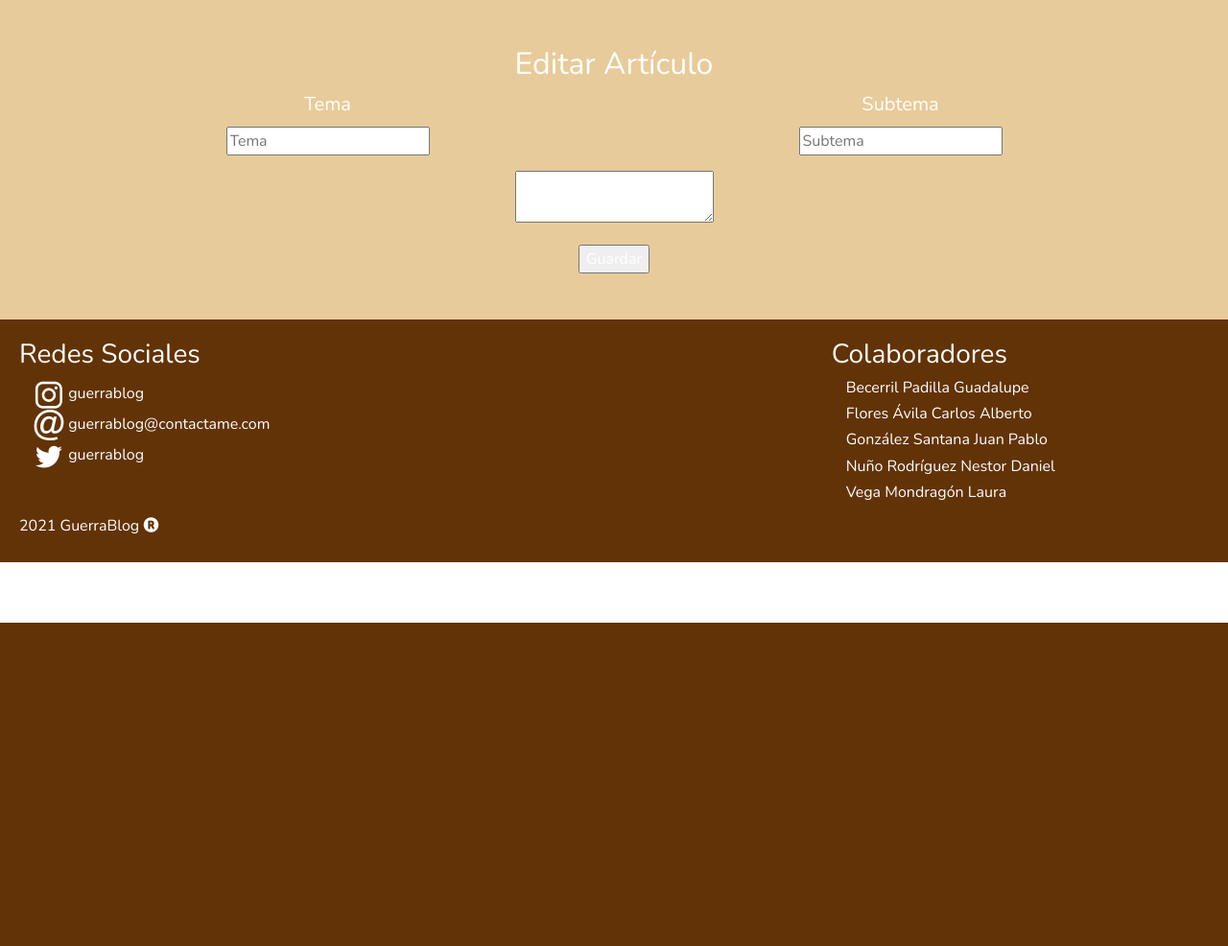
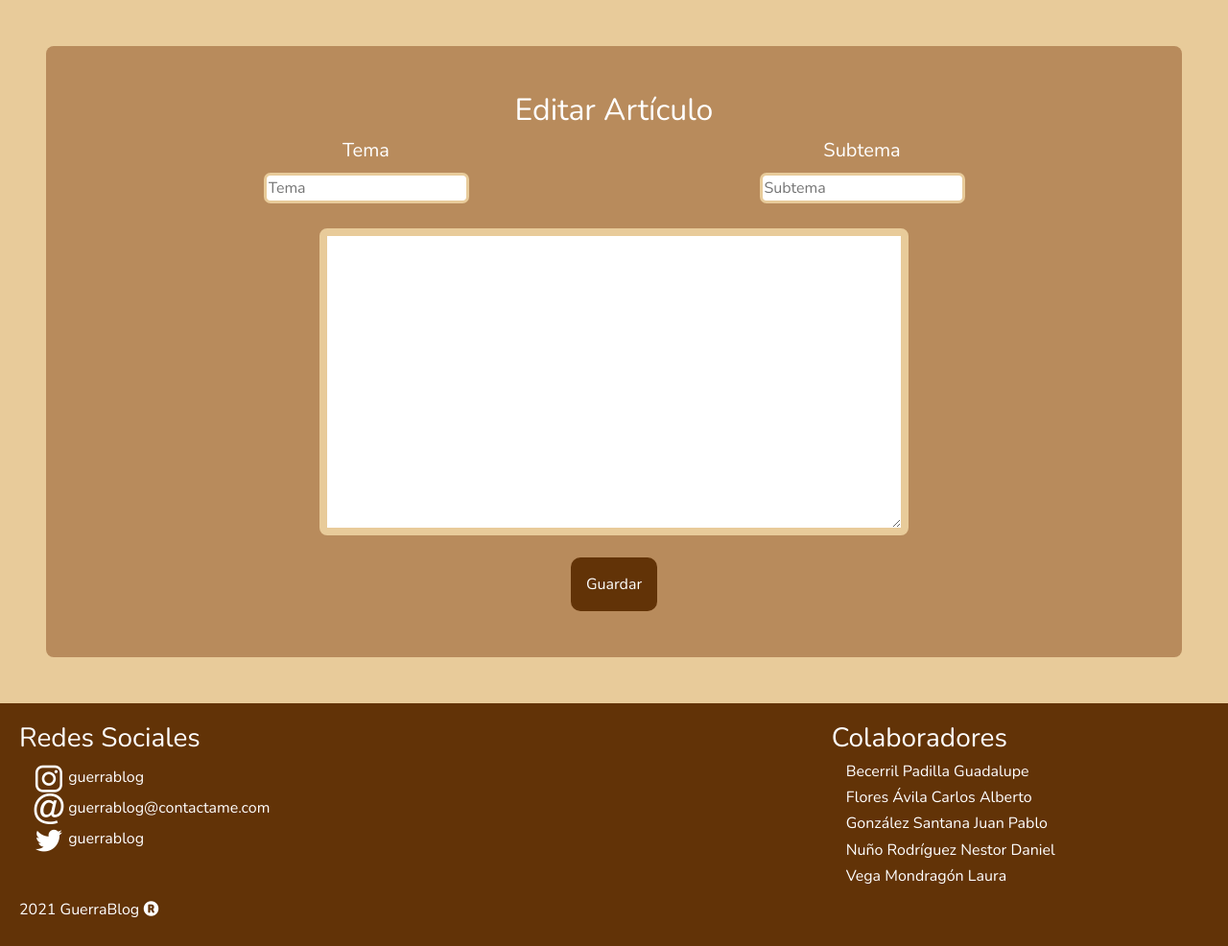
Before and after one commit to LauraVeM1/ProyectoPrograWeb, a PHP site: page /editarArticulo.php in a window 1280 px wide. Shown: the part 151-1137 px from the top of the page at 96% size. Before the commit the page ends 800 px from the top, so only its background shows below. Run offline with PHP 8.4, Linux system fonts and the light colour scheme; some libraries are stand-ins or nearby versions.

Commit message:
Update estilos.css
Se añaden estilos para las pantalla de escritor

```diff
--- a/css/estilos.css
+++ b/css/estilos.css
@@ -26,6 +26,125 @@ footer{
 .navbar{
     background-color: #623307;
 }
+
+.titulos{
+    text-align: center;
+    font-size: 3rem;
+    font-weight: bold;
+}
+
+.card-body{
+    border-bottom-right-radius: 0.25rem;
+    border-bottom-left-radius: 0.25rem;
+    background-color: #b48559;
+}
+
+.card-body p{
+    color: white;
+}
+
+.btn-brown{
+    padding: 0.5rem;
+    border-radius: 6px;
+    color: #fff;
+    background-color: #623307;
+    border-color: #8d5c2f;
+    margin-top: 0.5rem;
+    margin-bottom: 0.5rem;
+}
+.btn-brown:hover{
+    background-color: #966a3f;
+}
+
+.btn-esc{
+    border: #623307;
+    border-radius: 10px;
+    background-color: #623307;
+    color: white;
+    padding: 1rem;
+}
+
+.btn-esc:hover{
+    background-color: #5f3a16;
+    color: blanchedalmond;
+}
+
+.esc-home{
+    margin: 0 auto;
+    border-radius: 8px;
+    background-color: #B88B5C;
+    max-width: 60%;
+    max-height: auto;
+}
+
+input{
+    color:black;
+}
+
+.edit-art{
+    text-align: center;
+    background-color: #B88B5C;
+    border-radius: 8px;
+    padding-top: 3rem;
+    padding-bottom: 3rem;
+    padding-left: 5rem;
+    padding-right: 5rem;
+}
+
+.text-area{
+    margin-top: 10px;
+    color: black;
+    height: 20rem;
+    width: 60%;
+    border: 8px solid #E8CB9A;
+    border-radius: 8px;
+}
+
+#tema, #subtema{
+    border-radius: 7px;
+    border: 3px solid #E8CB9A;
+}
+
+@media (max-width: 992px) {
+    .esc-home{
+        max-width: 80%;
+    }
+    .btn-esc{
+        margin-bottom: 2rem;
+        font-size: medium;
+    }
+    .text-area{
+        width: 100%;
+    }
+  }
+
+  @media (max-width: 768px) {
+    .esc-home{
+        max-width: 90%;
+    }
+  }
+
+  @media (max-width: 470%) {
+    .esc-home{
+        padding: 0;
+        max-width: 100%;
+        font-size: 10px;
+    }
+
+    input{
+        width: auto;
+    }
+  }
+
+  @media (max-width:400px){
+    .text-area{
+        width: 80%;
+    }
+
+    input{
+        width: 100%;
+    }
+  }
 /*.navbar .navbar-brand{
     padding: 0px;
     margin: 10px 0px;
```
